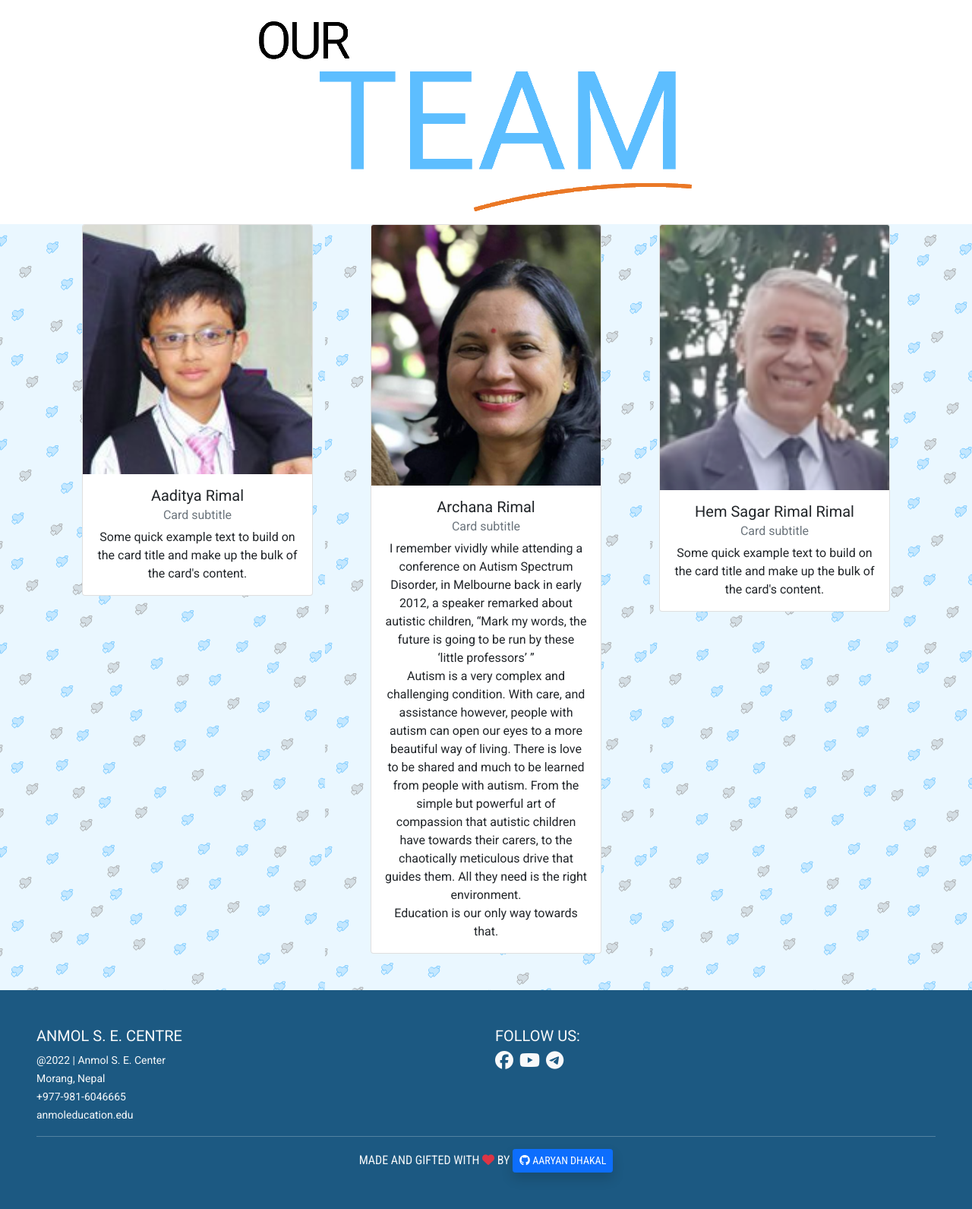
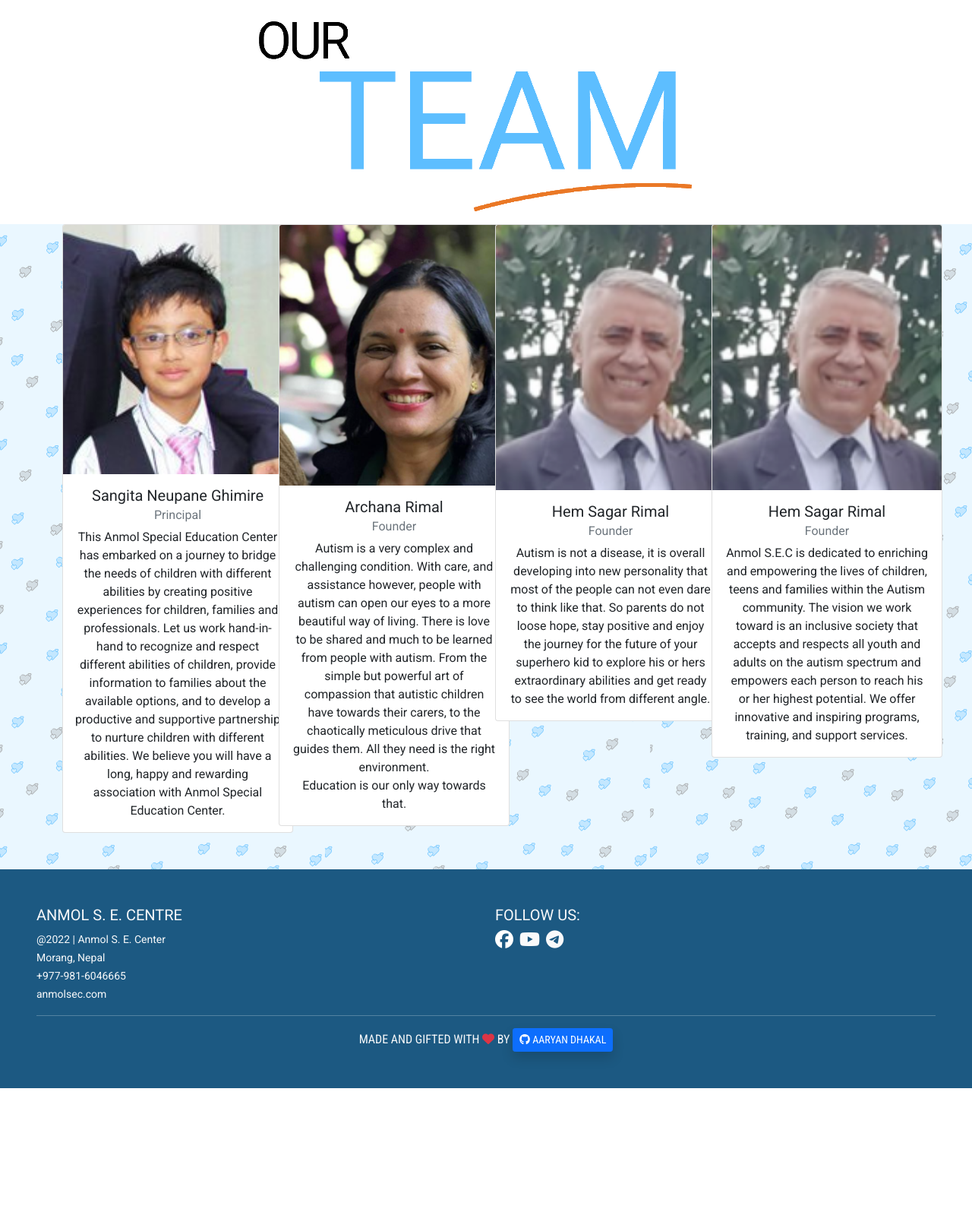
Before and after one commit to anmolsecDev/anmol-website, a Django app: page /about in a window 1280 px wide. Shown: the part 87-1678 px from the top of the page at 76% size. After the commit the page ends 1519 px from the top, so only its background shows below. Run offline with Django 4.2, Linux system fonts and the light colour scheme; some libraries are stand-ins or nearby versions.

Commit message:
More team people

```diff
--- a/page/templates/about.html
+++ b/page/templates/about.html
@@ -10,47 +10,55 @@
 <div class="bg-pattern">
 <div class="container ">
     <div class="row">
-        <div class="col-md-4 text-center mb-5">
+        <div class="col-md-3 text-center mb-5 ">
             <div class="card mx-auto" style="width: 19rem;">
                 <img class="card-img-top" src="{% static 'images/aaditya.png' %}" alt="Card image cap">
                 <div class="card-body">
-                  <h5 class="card-title">Aaditya Rimal</h5>
-                  <h6 class="card-subtitle mb-2 text-muted">Card subtitle</h6>
-                  <p class="card-text">Some quick example text to build on the card title and make up the bulk of the card's content.</p>
+                  <h5 class="card-title"> Sangita Neupane Ghimire </h5>
+                  <h6 class="card-subtitle mb-2 text-muted">Principal</h6>
+                  <p class="card-text">This Anmol Special Education Center has embarked on a journey to bridge the needs of children with different abilities by creating
+                    positive experiences for children, families and professionals. Let us work hand-in-hand to recognize and respect different abilities of children, provide information to
+                     families about the available options, and to develop a productive and supportive partnership to nurture children with different abilities. We believe
+                     you will have a long, happy and rewarding association with Anmol Special Education Center. </p>
 
                 </div>
               </div>
         </div>
-        <div class="col-md-4  text-center mb-5">
+        <div class="col-md-3  text-center mb-5">
             <div class="card mx-auto " style="width: 19rem;">
                 <img class="card-img-top" src="{% static 'images/archana.png' %}" alt="Card image cap">
                 <div class="card-body">
                   <h5 class="card-title">Archana Rimal</h5>
-                  <h6 class="card-subtitle mb-2 text-muted">Card subtitle</h6>
-                  <p class="card-text text-center">I remember vividly while attending a conference on Autism Spectrum Disorder, in Melbourne back in early 2012, a speaker remarked about autistic children, “Mark my words, the future is going to be run by these ‘little professors’ ”<br>
-
-
-
-Autism is a very complex and challenging condition. With care, and assistance however, people with autism can open our eyes to a more beautiful way of living. There is love to be shared and much to be learned from people with autism. From the simple but powerful art of compassion that autistic children have towards their carers, to the chaotically meticulous drive that guides them. All they need is the right environment.<br>
-
-
-
-Education is our only way towards that.</p>
+                  <h6 class="card-subtitle mb-2 text-muted">Founder</h6>
+                  <p class="card-text text-center">
+                    Autism is a very complex and challenging condition. With care, and assistance however, people with autism can open our eyes to a more beautiful way of living. There is love to be shared and much to be learned from people with autism. From the simple but powerful art of compassion that autistic children have towards their carers, to the chaotically meticulous drive that guides them. All they need is the right environment.<br>
+                    Education is our only way towards that.</p>
 
                 </div>
               </div>
         </div>
-        <div class="col-md-4 text-center">
+        <div class="col-md-3 text-center">
             <div class="card mx-auto" style="width: 19rem;">
                 <img class="card-img-top" src="{% static 'images/hemsagar.png' %}" alt="Card image cap">
                 <div class="card-body">
-                  <h5 class="card-title">Hem Sagar Rimal Rimal</h5>
-                  <h6 class="card-subtitle mb-2 text-muted">Card subtitle</h6>
-                  <p class="card-text">Some quick example text to build on the card title and make up the bulk of the card's content.</p>
+                  <h5 class="card-title">Hem Sagar Rimal</h5>
+                  <h6 class="card-subtitle mb-2 text-muted">Founder</h6>
+                  <p class="card-text"> Autism is not a disease, it is overall developing into new personality that most of the people can not even dare to think like that. So parents do not loose hope, stay positive and enjoy the journey for the future of your superhero kid to explore his or hers extraordinary abilities and get ready to see the world from different angle.</p>
 
                 </div>
               </div>
         </div>
+        <div class="col-md-3 text-center">
+          <div class="card mx-auto" style="width: 19rem;">
+              <img class="card-img-top" src="{% static 'images/hemsagar.png' %}" alt="Card image cap">
+              <div class="card-body">
+                <h5 class="card-title">Hem Sagar Rimal</h5>
+                <h6 class="card-subtitle mb-2 text-muted">Founder</h6>
+                <p class="card-text">Anmol S.E.C is dedicated to enriching and empowering the lives of children, teens and families within the Autism community. The vision we work toward is an inclusive society that accepts and respects all youth and adults on the autism spectrum and empowers each person to reach his or her highest potential. We offer innovative and inspiring programs, training, and support services. </p>
+
+              </div>
+            </div>
+      </div>
     </div>
 </div>
 </div>
--- a/page/templates/base.html
+++ b/page/templates/base.html
@@ -74,11 +74,11 @@
           <div ><small>@2022 | Anmol S. E. Center</small></div>
           <div ><small>Morang, Nepal</small></div>
           <div ><small>+977-981-6046665</small></div>
-          <div ><small>anmoleducation.edu</small></div>
+          <div ><small>anmolsec.com</small></div>
         </div>
         <div class="col-6">
           <div class = "h5">FOLLOW US:</div>
-          <i class="fa-brands fa-facebook h4 "></i>&nbsp;
+          <a class = "text-decoration-none text-white" href="https://www.facebook.com/people/Anmol-Special-Education-Centre/100063658256993/"> <i class="fa-brands fa-facebook h4 "></i>&nbsp;</a>
           <i class="fa-brands fa-youtube h4 "></i>&nbsp;
           <i class="fa-brands fa-telegram h4"></i>&nbsp;
         </div>
```
Also changed, not shown: page/templates/contact.html (+7 -7 lines).
